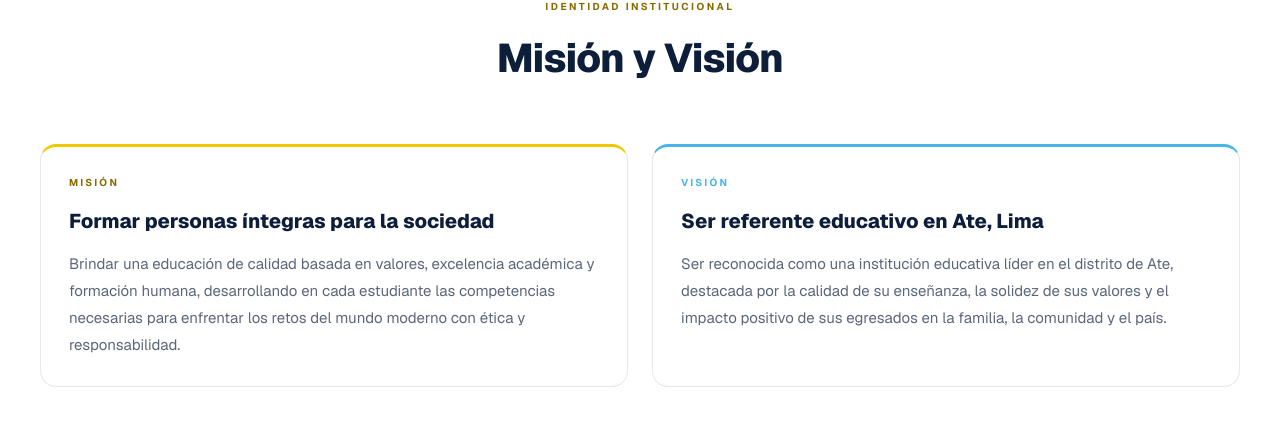
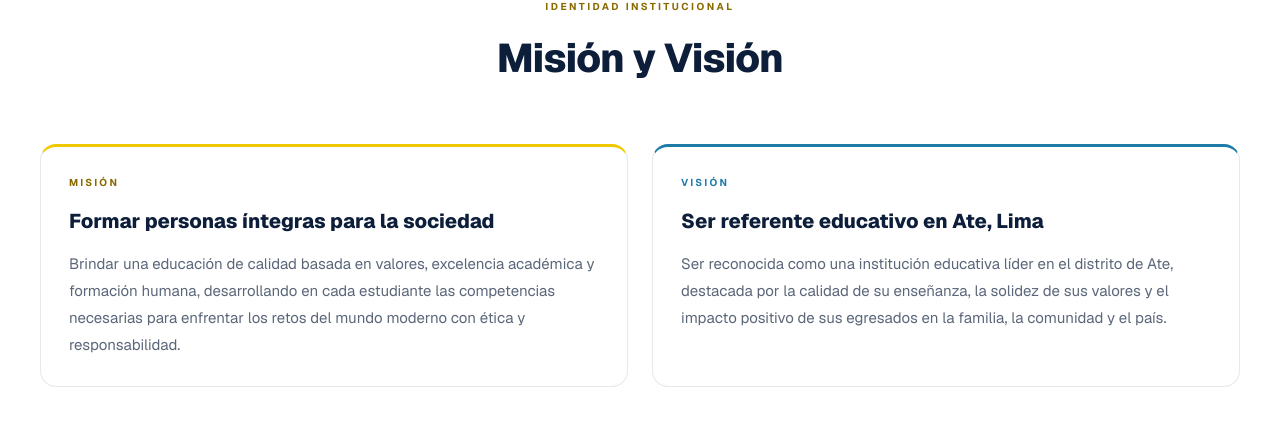
Before and after one commit to jerichoantony2020-rgb/gestion-escolar, a Next.js app: page /inicio in a window 1280 px wide. Shown: the part 1474-1911 px from the top of the page. Built offline with nearby package versions, Linux system fonts and the light colour scheme; no server answers; the database is empty.

Commit message:
El celeste del escudo pasa a su versión profunda sobre papel claro
#47B5E8 daba 2.32:1 sobre blanco (funcionaba sobre el azul marino anterior).
#1F7BA8 mantiene el tono del escudo y alcanza 4.71:1.

```diff
--- a/src/app/inicio/page.tsx
+++ b/src/app/inicio/page.tsx
@@ -204,8 +204,8 @@ export default async function InicioPage() {
                 <h3 style={{ fontWeight:800, fontSize:20, lineHeight:1.3, marginBottom:16 }}>Formar personas íntegras para la sociedad</h3>
                 <p style={{ color:"var(--dim)", fontSize:15, lineHeight:1.8 }}>Brindar una educación de calidad basada en valores, excelencia académica y formación humana, desarrollando en cada estudiante las competencias necesarias para enfrentar los retos del mundo moderno con ética y responsabilidad.</p>
               </div>
-              <div className="inicio-card" style={{ borderTop:"3px solid #47B5E8" }}>
-                <div style={{ fontSize:10, fontWeight:700, letterSpacing:"0.22em", color:"#47B5E8", textTransform:"uppercase", marginBottom:18 }}>Visión</div>
+              <div className="inicio-card" style={{ borderTop:"3px solid #1F7BA8" }}>
+                <div style={{ fontSize:10, fontWeight:700, letterSpacing:"0.22em", color:"#1F7BA8", textTransform:"uppercase", marginBottom:18 }}>Visión</div>
                 <h3 style={{ fontWeight:800, fontSize:20, lineHeight:1.3, marginBottom:16 }}>Ser referente educativo en Ate, Lima</h3>
                 <p style={{ color:"var(--dim)", fontSize:15, lineHeight:1.8 }}>Ser reconocida como una institución educativa líder en el distrito de Ate, destacada por la calidad de su enseñanza, la solidez de sus valores y el impacto positivo de sus egresados en la familia, la comunidad y el país.</p>
               </div>
@@ -230,7 +230,7 @@ export default async function InicioPage() {
                   <div key={n.id} className="news-card">
                     {n.imageUrl
                       ? <img src={n.imageUrl} alt={n.title} loading="lazy" style={{ width:"100%", height:180, objectFit:"cover" }} />
-                      : <div style={{ height:8, background:"linear-gradient(90deg,var(--gold),#47B5E8)" }} />
+                      : <div style={{ height:8, background:"linear-gradient(90deg,var(--gold),#1F7BA8)" }} />
                     }
                     <div style={{ padding:24, flex:1, display:"flex", flexDirection:"column" }}>
                       <p style={{ fontSize:11, color:"var(--faint)", marginBottom:10 }}>
@@ -301,7 +301,7 @@ export default async function InicioPage() {
               {[
                 { nivel:"Inicial",    rango:"3 a 5 años",      desc:"Estimulamos el desarrollo integral del niño mediante el juego, la creatividad y el afecto, sentando las bases para su aprendizaje futuro.", color:"var(--gold-ink)" },
                 { nivel:"Primaria",   rango:"1.° a 6.° grado", desc:"Fortalecemos las habilidades lectoras, matemáticas y científicas con metodologías activas que motivan el aprendizaje significativo.",      color:"#1A33CC" },
-                { nivel:"Secundaria", rango:"1.° a 5.° año",   desc:"Preparamos a los jóvenes para la educación superior y la vida, con una formación académica sólida y orientación vocacional.",              color:"#47B5E8" },
+                { nivel:"Secundaria", rango:"1.° a 5.° año",   desc:"Preparamos a los jóvenes para la educación superior y la vida, con una formación académica sólida y orientación vocacional.",              color:"#1F7BA8" },
               ].map(n => (
                 <div key={n.nivel} className="inicio-card" style={{ textAlign:"center" }}>
                   <div style={{ width:48, height:48, borderRadius:"50%", margin:"0 auto 20px", border:`2px solid ${n.color}`, display:"flex", alignItems:"center", justifyContent:"center", background:`${n.color}18` }}>
```
